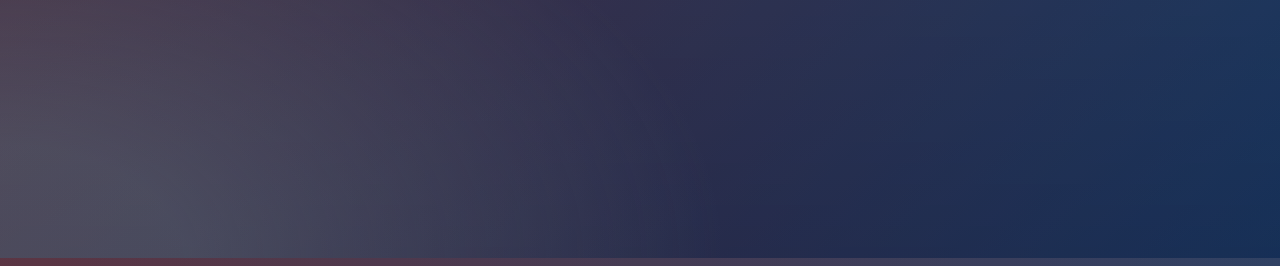
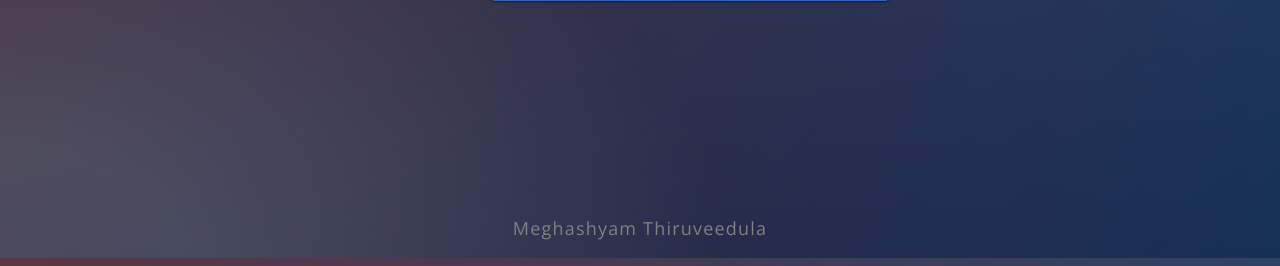
Before and after one commit to Meghashyamt/Deployment-Heroku, a Flask app: page / in a window 1280 px wide. Shown: the part 542-808 px from the top of the page. Run offline with Flask 2, Linux system fonts and the light colour scheme; parts of the project's set-up code (start-up, migrations or seed data) failed here and were passed over.

Commit message:
Add files via upload

```diff
--- a/templates/index.html
+++ b/templates/index.html
@@ -13,8 +13,14 @@
 </head>
 
 <body>
- <div class="login">
-	<h1>Predict Purchase Analysis</h1>
+<!--<img src ="https://www.linkpicture.com/q/telecom.jpg" align="left" />
+ <frameset cols = "30%">
+ <frame name = "top" src = "https://www.linkpicture.com/q/telecom.jpg" /></frameset>-->
+ <iframe src = "https://www.linkpicture.com/q/cpcwebinarslides1-170215222004-thumbnail-4_1.jpg" width = "600" height = "350" frameBorder="0" scrolling="no">
+         Sorry your browser does not support inline frames.
+      </iframe>
+ <div class="login"><br><br><br><br>
+	<h1 style="color:Tomato";>Predict Purchase Analysis</h1>
 
      <!-- Main Input For Receiving Query to our ML -->
     <form action="{{ url_for('predict')}}"method="post">
@@ -29,11 +35,19 @@
                 /* Firefox, Chrome, Opera */
                 text-align: center;
             }
+            .footer {
+                position: absolute;
+                left: 0;
+                bottom: 0;
+                width: 100%;
+                color: grey;
+                text-align: center;
+            }
+   </style>
+   <!--<img src ="https://www.linkpicture.com/q/telecom.jpg" align="left" />-->
+    	<input type="text" name="Age" placehold7ed="required" placeholder="Age" required/>
 
-   </style>
-    	<input type="text" name="Age" placehold7ed="required" placeholder="Age" />
-
-       <input type="text" name="Salary" placehold7ed="required" placeholder="Salary"/>
+       <input type="text" name="Salary" placehold7ed="required" placeholder="Salary" required/>
 
         <button type="submit" class="btn btn-primary btn-block btn-large">Predict</button>
     </form>
@@ -43,7 +57,9 @@
    {{ prediction_text }}
 
  </div>
-
+<div class="footer">
+  <p>Meghashyam Thiruveedula</p>
+</div>
 
 </body>
 </html>
```
Also changed, not shown: templates/cpcwebinarslides1-170215222004-thumbnail-4.jpg (added).
